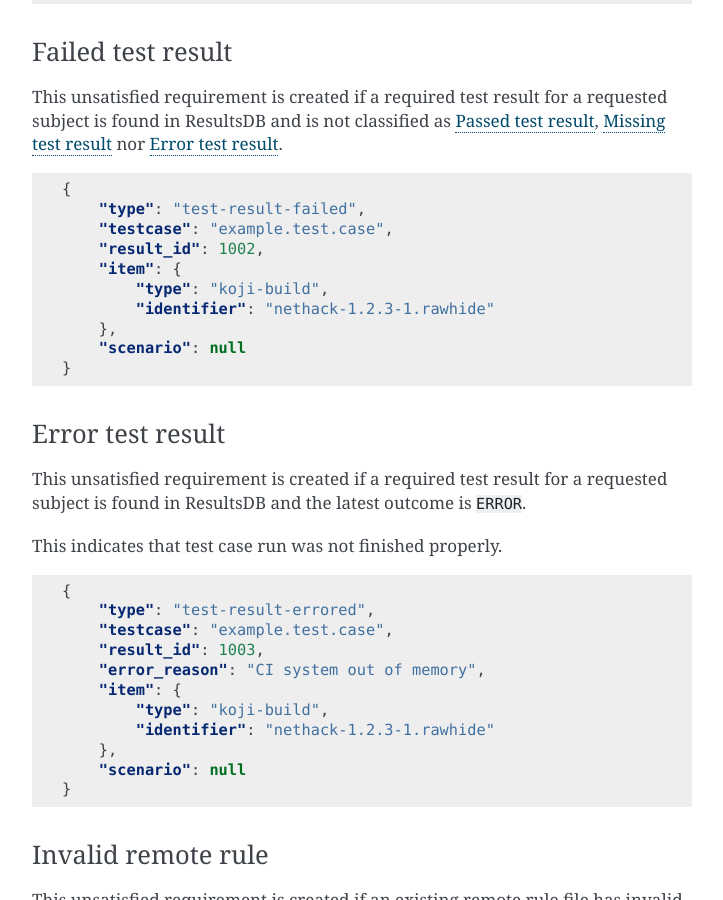
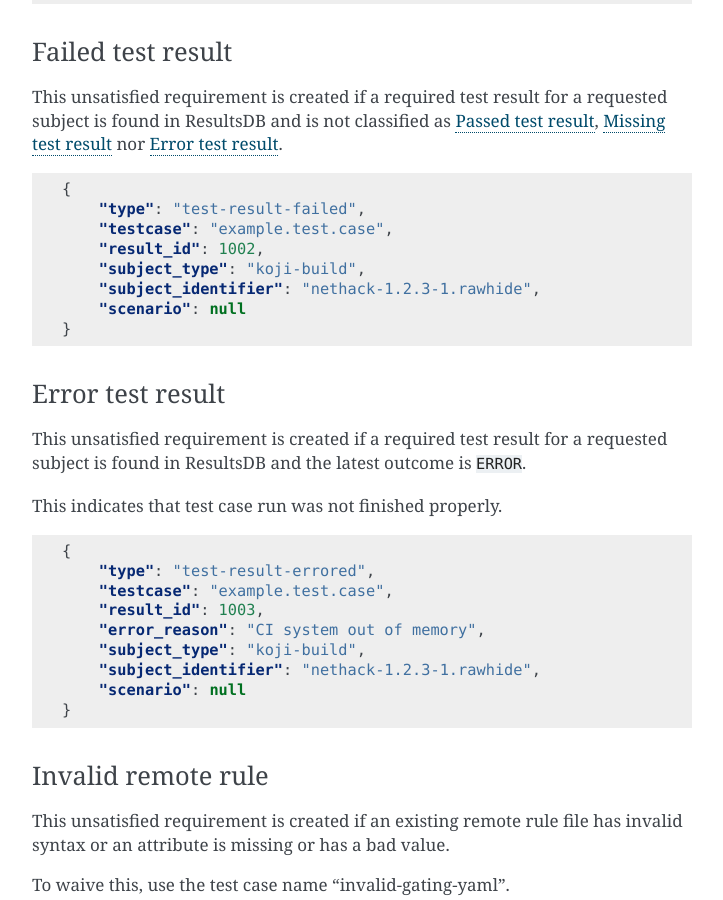
Before and after one commit to release-engineering/greenwave, a Sphinx documentation site: the page built from docs/decision_requirements.rst, in a window 1280 px wide and 900 px high, scrolled down 1736 px. Shown: the whole window, without its empty margins (388-1111 px from the left). Built offline with Sphinx 7.4.7, drawn with Linux system fonts in a browser that asks for light colours; pages that are not in the unit, such as notebooks, are missing from menus; some of the changed text lies outside the part shown.

Commit message:
Docs: Hide deprecated "item" property from requirements

```diff
--- a/docs/decision_requirements.rst
+++ b/docs/decision_requirements.rst
@@ -112,10 +112,8 @@ requested subject is found in ResultsDB and is not classified as
         "type": "test-result-failed",
         "testcase": "example.test.case",
         "result_id": 1002,
-        "item": {
-            "type": "koji-build",
-            "identifier": "nethack-1.2.3-1.rawhide"
-        },
+        "subject_type": "koji-build",
+        "subject_identifier": "nethack-1.2.3-1.rawhide",
         "scenario": null
     }
 
@@ -136,10 +134,8 @@ This indicates that test case run was not finished properly.
         "testcase": "example.test.case",
         "result_id": 1003,
         "error_reason": "CI system out of memory",
-        "item": {
-            "type": "koji-build",
-            "identifier": "nethack-1.2.3-1.rawhide"
-        },
+        "subject_type": "koji-build",
+        "subject_identifier": "nethack-1.2.3-1.rawhide",
         "scenario": null
     }
 
@@ -367,8 +363,8 @@ Failed tests results have ``test-result-failed`` or ``test-result-errored`` type
         if req["type"] in ("test-result-failed", "test-result-errored")
     ]
     for req in failed:
-        subject_id = req.get("subject_identifier") or req["item"].get("type")
-        subject_type = req.get("subject_type") or req["item"].get("item")
+        subject_id = req["subject_identifier"]
+        subject_type = req["subject_type"]
         print(f'Failed: {req["testcase"]} ({subject_id} {subject_type})')
 
 Other unsatisfied requirement types:
@@ -408,8 +404,8 @@ waiver).
 
     waiver_data = [
         {
-            "subject_identifier": req.get("subject_identifier") or req["item"].get("type"),
-            "subject_type": req.get("subject_type") or req["item"].get("item"),
+            "subject_identifier": req["subject_identifier"]
+            "subject_type": req["subject_type"]
             "testcase": req["testcase"],
             "scenario": req.get("scenario"),
             "waived": True,
```
